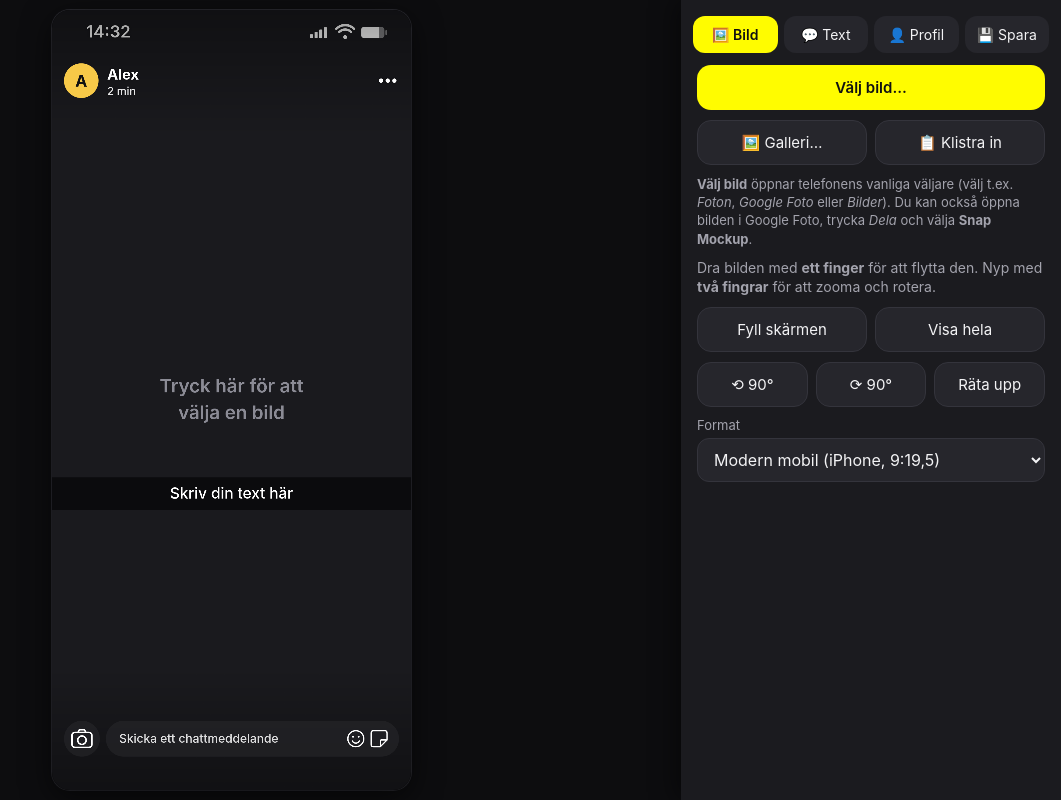
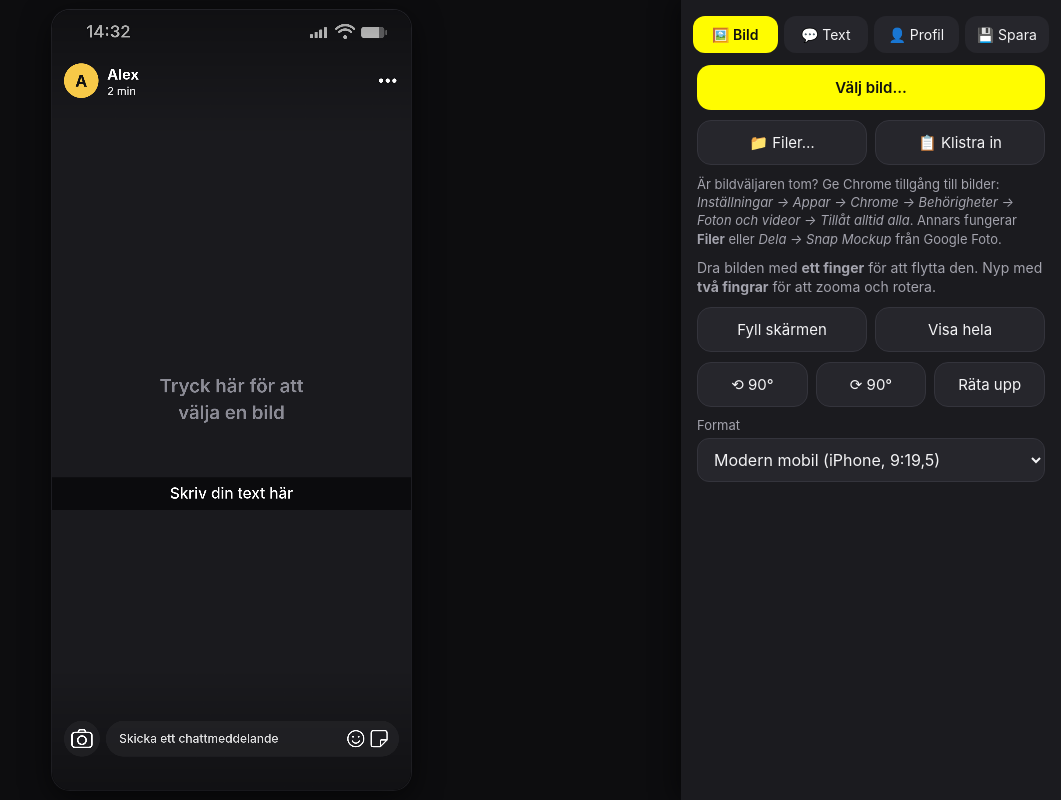
Before and after one commit to vbromsV/Snap-mockup, a plain HTML site: page index.html in a window 1280 px wide. Shown: the whole page, without its empty margins (219-1280 px from the left). Drawn offline with Linux system fonts and the light colour scheme.

Commit message:
Välj bild öppnar bildväljaren igen, Filer som reserv
Co-Authored-By: Claude Opus 5.5 <noreply@anthropic.com>
Claude-Session: https://claude.ai/code/session_01SHRth6qZ813p67dk8MFPAd

```diff
--- a/index.html
+++ b/index.html
@@ -43,16 +43,16 @@
         <div class="panel active" data-panel="image">
           <label class="btn primary file-btn">
             Välj bild…
-            <input id="imageInput" type="file" hidden>
+            <input id="imageInput" type="file" accept="image/*" hidden>
           </label>
           <div class="row">
             <label class="btn file-btn">
-              🖼️ Galleri…
-              <input id="imageInputAny" type="file" accept="image/*" hidden>
+              📁 Filer…
+              <input id="imageInputAny" type="file" hidden>
             </label>
             <button class="btn" id="pasteBtn" type="button">📋 Klistra in</button>
           </div>
-          <p class="help small"><b>Välj bild</b> öppnar telefonens vanliga väljare (välj t.ex. <i>Foton</i>, <i>Google Foto</i> eller <i>Bilder</i>). Du kan också öppna bilden i Google Foto, trycka <i>Dela</i> och välja <b>Snap Mockup</b>.</p>
+          <p class="help small">Är bildväljaren tom? Ge Chrome tillgång till bilder: <i>Inställningar → Appar → Chrome → Behörigheter → Foton och videor → Tillåt alltid alla</i>. Annars fungerar <b>Filer</b> eller <i>Dela → Snap Mockup</i> från Google Foto.</p>
           <p class="help">Dra bilden med <b>ett finger</b> för att flytta den. Nyp med <b>två fingrar</b> för att zooma och rotera.</p>
           <div class="row">
             <button class="btn" id="fitCover" type="button">Fyll skärmen</button>
@@ -116,7 +116,7 @@
           <p class="help small">På iPhone: tryck <b>Dela / spara till Bilder</b> och välj <i>Spara bild</i>.</p>
           <hr>
           <button class="btn ghost danger" id="resetAll" type="button">Börja om från början</button>
-          <p class="help small" style="text-align:center">Version 5</p>
+          <p class="help small" style="text-align:center">Version 6</p>
         </div>
       </div>
     </section>
--- a/sw.js
+++ b/sw.js
@@ -1,5 +1,5 @@
 // Enkel offline-cache. Hämtar alltid senaste versionen när nätet finns.
-const CACHE = 'snapmockup-v5';
+const CACHE = 'snapmockup-v6';
 const FILES = ['./', 'index.html', 'style.css', 'app.js', 'manifest.webmanifest',
   'icons/icon-192.png', 'icons/icon-512.png', 'icons/apple-touch-icon.png'];
 
```
